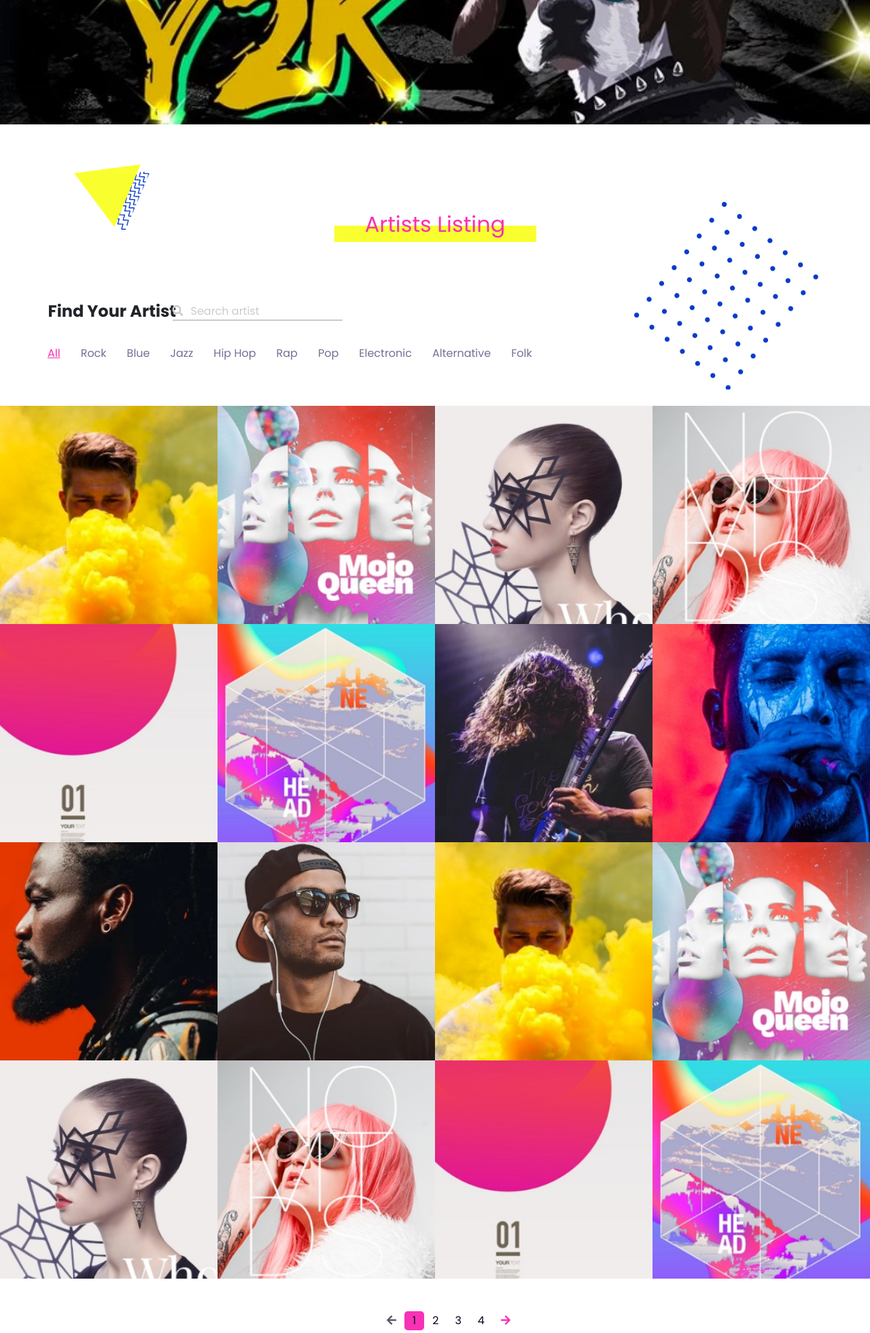
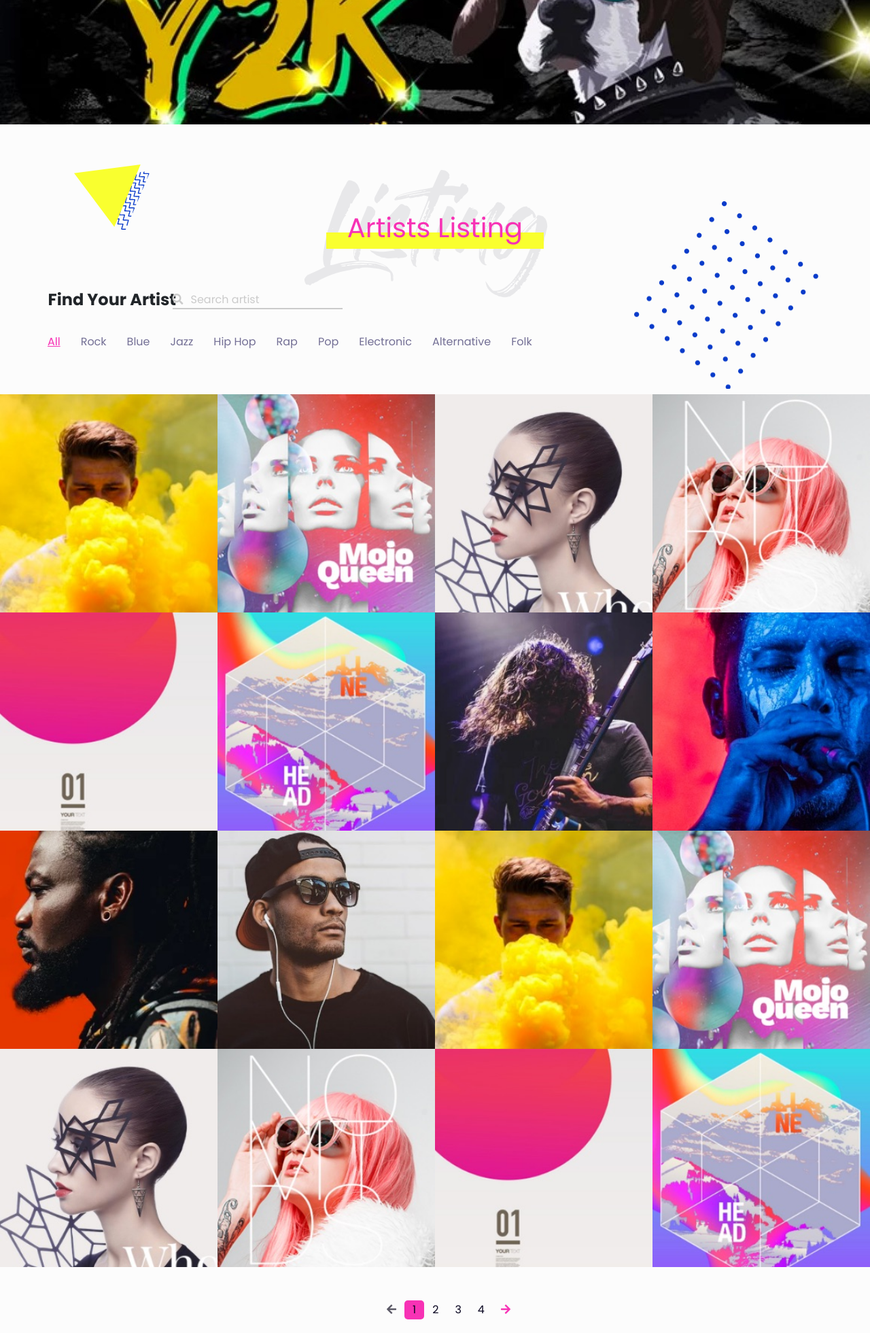
Before and after one commit to pinplengpai/mindful, a PHP site: page /page3.php in a window 1280 px wide. Shown: the part 315-2276 px from the top of the page at 68% size. Run offline with PHP 8.4, Linux system fonts and the light colour scheme.

Commit message:
add glossand bloom font on page 1,2,4

```diff
--- a/css/style.css
+++ b/css/style.css
@@ -228,6 +228,11 @@ input[placeholder]::-moz-input-placeholder {
   background-position: 25% -12%;
   background-repeat: no-repeat;
   background-size: cover; }
+  #section3 .provider {
+    font-family: "Gloss And Bloom", sans-serif !important;
+    color: rgba(255, 255, 255, 0.2);
+    font-size: 9rem;
+    margin-top: -9.5%; }
   #section3 .headline-text {
     color: #F732B5;
     font-size: 2rem;
@@ -342,6 +347,11 @@ input[placeholder]::-moz-input-placeholder {
   background-position: 70% -7%;
   background-repeat: no-repeat;
   background-color: #07041F; }
+  #p2s2 .listing {
+    font-family: "Gloss And Bloom", sans-serif !important;
+    color: rgba(255, 255, 255, 0.2);
+    font-size: 9rem;
+    margin-top: -9.5%; }
   #p2s2 .headline-text {
     color: #F732B5;
     font-size: 2rem;
@@ -468,6 +478,7 @@ input[placeholder]::-moz-input-placeholder {
   position: relative; }
 
 #p3s2 {
+  background-color: #FCFCFC;
   position: relative;
   padding-top: 10%; }
   #p3s2 .element-triangle {
@@ -490,6 +501,12 @@ input[placeholder]::-moz-input-placeholder {
     height: 279px;
     z-index: 2;
     top: 6%; }
+  #p3s2 .listing {
+    font-family: "Gloss And Bloom", sans-serif !important;
+    font-size: 7rem;
+    margin-top: -13.5%;
+    color: #E8E8EA;
+    z-index: -2; }
   #p3s2 .type-song {
     margin-bottom: 49px; }
     #p3s2 .type-song li {
@@ -552,14 +569,19 @@ input[placeholder]::-moz-input-placeholder {
       border-radius: 5px;
       opacity: 1; }
   #p3s2 .artist-listing-text {
-    color: #F732B5; }
+    color: #F732B5;
+    font-size: 2.5rem;
+    text-align: center;
+    position: relative;
+    z-index: 2; }
   #p3s2 .yellow-line {
     border-top: 24px solid #F9FF2F;
     margin: auto;
-    width: 297px;
+    width: 320px;
     opacity: 1;
     margin-top: -25px;
-    margin-bottom: 7%; }
+    margin-bottom: 7%;
+    position: relative; }
   #p3s2 .find-artist {
     width: 17%;
     margin-left: 47px;
@@ -827,7 +849,7 @@ input[placeholder]::-moz-input-placeholder {
     opacity: 1; }
   #p6s5 .picture-info {
     height: 242px;
-    background-color: grey;
+    background-color: rgba(255, 255, 255, 0.4);
     width: 100%;
     background-size: cover; }
   #p6s5 .image-1 {
@@ -851,7 +873,7 @@ input[placeholder]::-moz-input-placeholder {
     #p6s5 .card-info-detail p {
       margin: 0; }
   #p6s5 .grey-line {
-    border-top: 2px solid #CBCBCB;
+    border-top: 2px solid  #F4F4F4;
     width: 100%;
     opacity: 1; }
   #p6s5 .details-info .date {
--- a/index.php
+++ b/index.php
@@ -73,6 +73,7 @@
             <div class="col-12 headline-text">
                 <h1>Upcoming Events</h1>
                 <div class="yellow-line"></div>
+                <h2 class="provider"> Provider </h2>
                 </div>
                 <div class="col-12 subhead-text">
                     <p class="month-year">April - 2020</p>
--- a/page3.php
+++ b/page3.php
@@ -17,10 +17,11 @@
     <div class="container-fluid">
         <div class="element-triangle"></div>
         <div class="element-square"></div>
-        <div class="row d-flex justify-content-center">
+        <div class="header">
             <h2 class="artist-listing-text">Artists Listing</h2>
+            <div class="yellow-line"></div>
         </div>
-        <div class="yellow-line"></div>
+        <h2 class="listing text-center">Listing</h2>
 
         <div class="row">
             <div class="col-12 d-flex">
--- a/scss/abstracts/_variables.scss
+++ b/scss/abstracts/_variables.scss
@@ -15,4 +15,5 @@ $transition: 0.5s;
 $vh: 1vh;
 $font-poppins:'Poppins', sans-serif;
 $font-kanit: 'Kanit', sans-serif;
+$font-glossandbloom: 'Gloss And Bloom', sans-serif;
 $bold: bold;
--- a/scss/layouts/_index.scss
+++ b/scss/layouts/_index.scss
@@ -155,6 +155,13 @@ input[placeholder]::-moz-input-placeholder {
     background-repeat: no-repeat;
     background-size: cover;
 
+    .provider{
+        font-family: "Gloss And Bloom", sans-serif !important;
+        color: rgba(255, 255, 255, 0.2);
+        font-size: 9rem;
+        margin-top: -9.5%;
+    }
+
     .headline-text{
         color: $pink1;
         font-size: 2rem;
--- a/scss/layouts/_page2.scss
+++ b/scss/layouts/_page2.scss
@@ -18,6 +18,12 @@
     background-position: 70% -7%;
     background-repeat: no-repeat;
     background-color:$black;
+    .listing{
+        font-family: "Gloss And Bloom", sans-serif !important;
+        color: rgba(255, 255, 255, 0.2);
+        font-size: 9rem;
+        margin-top: -9.5%;
+    }
     .headline-text{
         color: $pink1;
         font-size: 2rem;
--- a/scss/layouts/_page3.scss
+++ b/scss/layouts/_page3.scss
@@ -8,6 +8,7 @@
 }
 
 #p3s2{
+    background-color: #FCFCFC;
     position:relative;
     padding-top: 10%;
     .element-triangle{
@@ -31,6 +32,13 @@
         height: 279px;
         z-index: 2;
         top: 6%;
+    }
+    .listing{
+        font-family: "Gloss And Bloom", sans-serif !important;
+        font-size: 7rem;
+        margin-top: -13.5%;
+        color: #E8E8EA;
+        z-index: -2;
     }
     .type-song{
         margin-bottom: 49px;
@@ -119,16 +127,20 @@
         }
     }
     .artist-listing-text{
-            color: $pink1;
-
+        color: $pink1;
+        font-size: 2.5rem;
+        text-align: center;
+        position: relative;
+        z-index:2;
     }
     .yellow-line{
         border-top: 24px solid #F9FF2F;
         margin: auto;
-        width: 297px;
+        width: 320px;
         opacity: 1;
         margin-top: -25px;
         margin-bottom: 7%;
+        position: relative;
     }
     .find-artist{
         width: 17%;
--- a/scss/layouts/_page6.scss
+++ b/scss/layouts/_page6.scss
@@ -126,7 +126,7 @@
     }
     .picture-info{
         height: 242px;
-        background-color: grey;
+        background-color: rgba(255,255,255,0.4);
         width: 100%;
         background-size: cover;
     }
@@ -160,7 +160,7 @@
         }
     }
     .grey-line{
-        border-top: 2px solid $grey;
+        border-top: 2px solid  #F4F4F4;
         width: 100%;
         opacity: 1;
 
```
Also changed, not shown: page2.php (+2 -7 lines), 1 other file.
